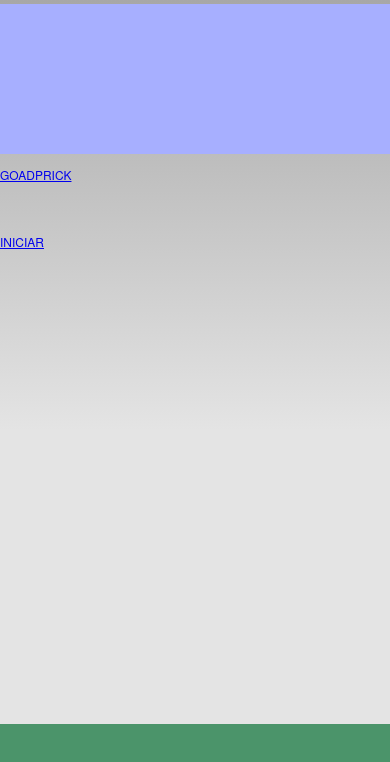
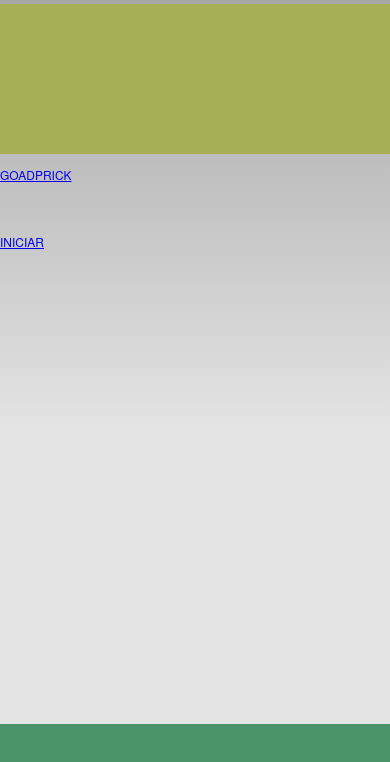
Before and after one commit to georgesito7/gpmapp, a website: page MenuApp/www/index.html in a window 390 px wide. Drawn offline with Linux system fonts and the light colour scheme; some packages are replaced by stand-ins of ours.

Commit message:
Mejora de Frame

```diff
--- a/MenuApp/www/index.html
+++ b/MenuApp/www/index.html
@@ -41,7 +41,7 @@
 
 
             <div class="section group">
-                <div class="col span_1_of_2" style="background: #A7AFFF; height: 150px">
+                <div class="col span_1_of_2" style="background: #A7AF55; height: 150px">
 
 
                 </div>
```
Also changed, not shown: 1 other file.
